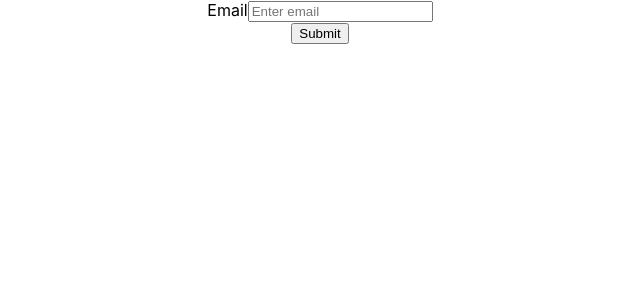
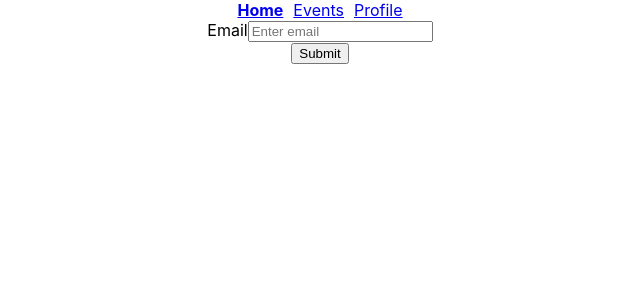
Before and after one commit to natjng/invite-client, a React (Create React App) app: page / in a window 1280 px wide. Shown: the top 300 px of the page, without its empty margins (320-960 px from the left). Built offline with nearby package versions, Linux system fonts and the light colour scheme; the HTML template or start-up script is replaced by a standard one.

Commit message:
import and use NavBar, wrap App in Router

```diff
--- a/src/App.js
+++ b/src/App.js
@@ -1,6 +1,5 @@
 import React from 'react';
 import './App.css';
-import Login from './containers/Login';
 import {
   BrowserRouter as Router,
   Route,
@@ -9,15 +8,20 @@ import {
   useRouteMatch,
   useParams
 } from 'react-router-dom';
+import Login from './containers/Login';
+import NavBar from './components/NavBar';
 
 class App extends React.Component {
   // move state here/use store
 
   render() {
     return (
-      <div className="App">
-        <Login />
-      </div>
+      <Router>
+        <div className="App">
+          <NavBar />
+          <Login />
+        </div>
+      </Router>
     )
   }
 }
```
